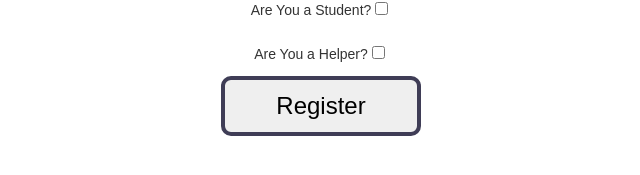
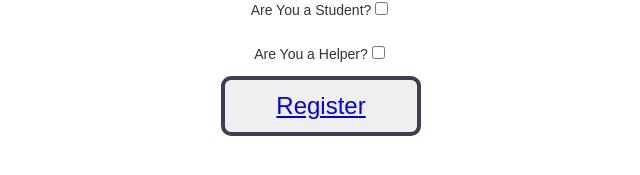
Before and after one commit to Build-Week-DevDeskQueue-1/Front-End, a React (Create React App) app in the folder devdesk/: page /register in a window 1280 px wide. Shown: the part 425-600 px from the top of the page, without its empty margins (319-959 px from the left). Built offline with nearby package versions, Linux system fonts and the light colour scheme.

Commit message:
Minor edits

```diff
--- a/devdesk/src/components/PrivateRoute.js
+++ b/devdesk/src/components/PrivateRoute.js
@@ -9,7 +9,7 @@ const PrivateRoute = ({ components: Component, ...rest}) => {
             if (localStorage.getItem('token')){
                 return <Component {...props}/>;
             } else{
-                return <Redirect to="/login"/>
+                return <Redirect to="/"/>
                 }
              }
          }
--- a/devdesk/src/components/Registration.js
+++ b/devdesk/src/components/Registration.js
@@ -1,6 +1,6 @@
 import React from 'react';
+import {BrowserRouter as Router, Link} from 'react-router-dom';
 import axios from 'axios';
-//import Loader from 'react-loader-spinner';
 
 class Registration extends React.Component{
     //this is the initial state
@@ -44,6 +44,11 @@ class Registration extends React.Component{
         // - disallow both to be checked
     };
 
+    //function to refresh page
+    refreshPage(){
+        window.location.reload();
+    }
+
 
     render(){
         return(
@@ -77,7 +82,11 @@ class Registration extends React.Component{
                         value={this.state.newUser.is_helper}/>
                     </label>
 
-                    <button type='submit'>Register</button>
+                    <button type='submit' onclick="refreshPage">
+                        <Router>
+                            <Link to="/ticket">Register</Link>
+                        </Router>
+                    </button>
 
                 </form>
             </div>
```
Also changed, not shown: devdesk/src/components/Login.js (+0 -7 lines), devdesk/src/components/Ticket.js (+1 -26 lines).
